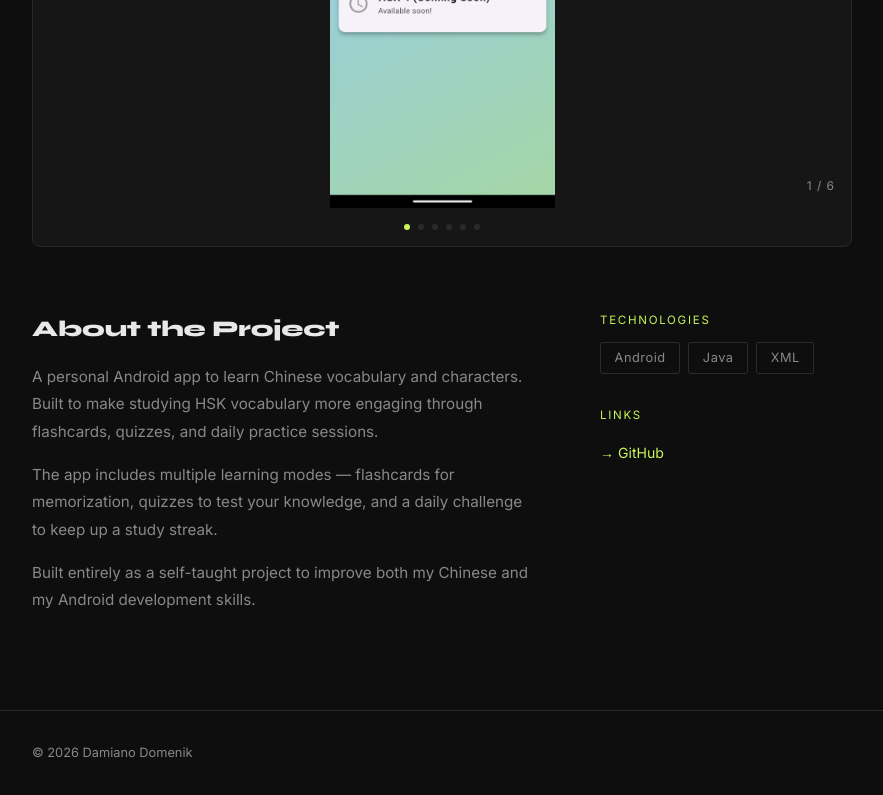
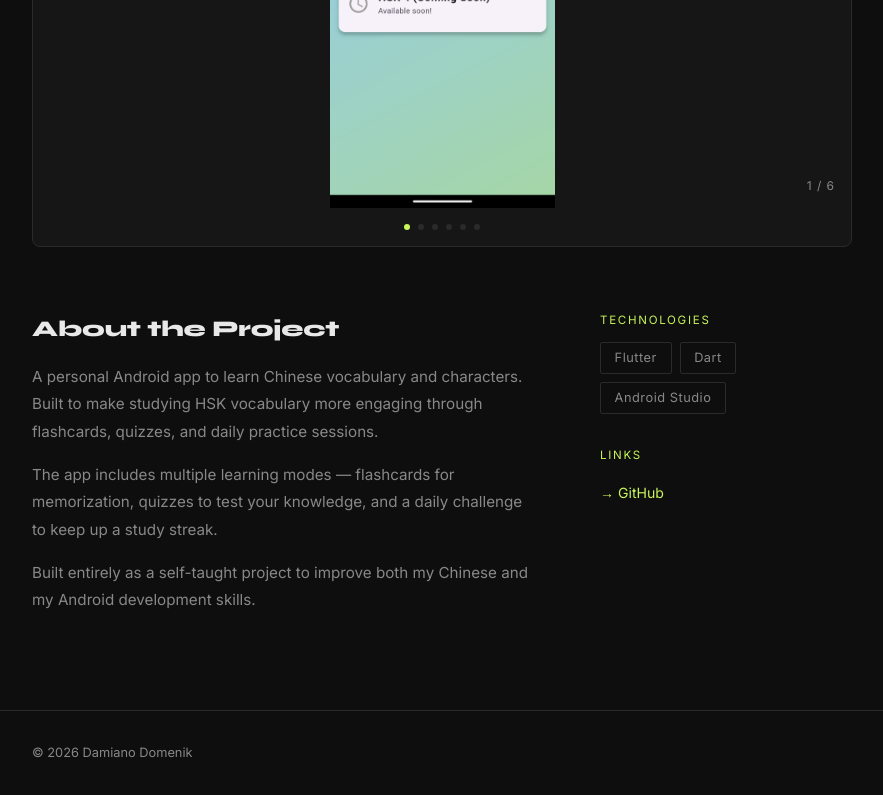
Before and after one commit to damiandomenik/damiandomenik.github.io, a plain HTML site: page chinese-learning-app/index.html in a window 1280 px wide. Shown: the part 901-1696 px from the top of the page, without its empty margins (198-1081 px from the left). Drawn offline with Linux system fonts and the light colour scheme.

Commit message:
Update index.html

```diff
--- a/chinese-learning-app/index.html
+++ b/chinese-learning-app/index.html
@@ -329,11 +329,11 @@
     <div class="content-side">
       <div class="side-block">
         <p class="side-label">Technologies</p>
-        <div class="tech-list">
-          <span class="tech-tag">Android</span>
-          <span class="tech-tag">Java</span>
-          <span class="tech-tag">XML</span>
-        </div>
+<div class="tech-list">
+  <span class="tech-tag">Flutter</span>
+  <span class="tech-tag">Dart</span>
+  <span class="tech-tag">Android Studio</span>
+</div>
       </div>
       <div class="side-block">
         <p class="side-label">Links</p>
```
